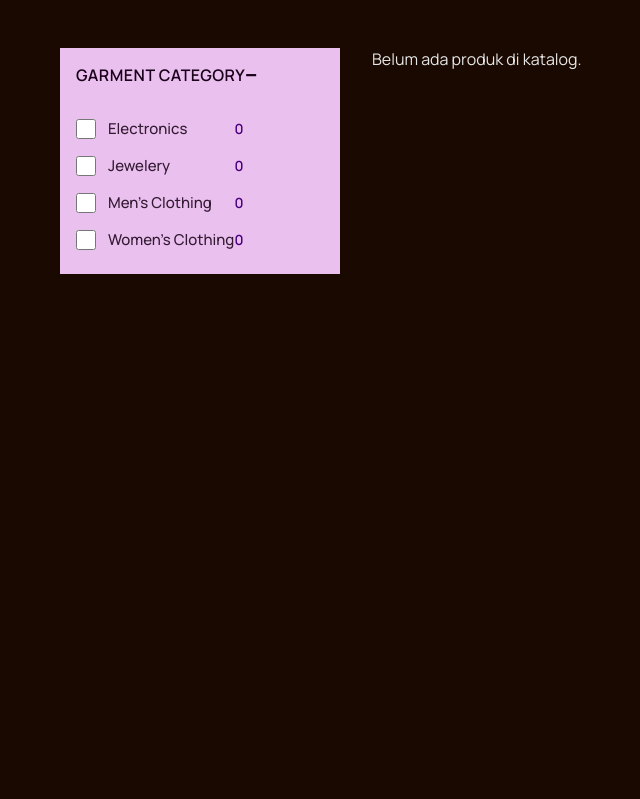
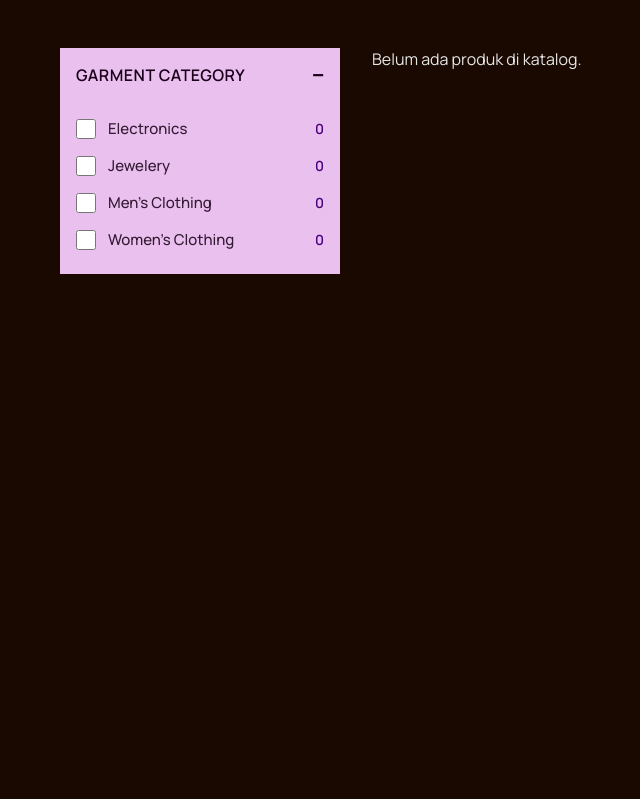
Before and after one commit to OneNightFit/OneNightFit, a Django app: page /catalog/ in a window 1280 px wide. Shown: the part 80-879 px from the top of the page, without its empty margins (20-660 px from the left). Run offline with Django 5.2, Linux system fonts and the light colour scheme; data that the repository does not hold is empty; some web fonts are replaced.

Commit message:
style(catalog): fix css styling for filter card

```diff
--- a/static/css/catalog.css
+++ b/static/css/catalog.css
@@ -51,6 +51,7 @@
     margin-bottom: 20px;
     cursor: pointer;
     user-select: none;
+    width: 100%;
 }
 
 .filter-title {
@@ -81,12 +82,14 @@
     display: flex;
     flex-direction: column;
     gap: 16px;
+    width: 100%;
 }
 
 .filter-category-item {
     display: flex;
     align-items: center;
     justify-content: space-between;
+    width: 100%;
 }
 
 .filter-checkbox-group {
```
